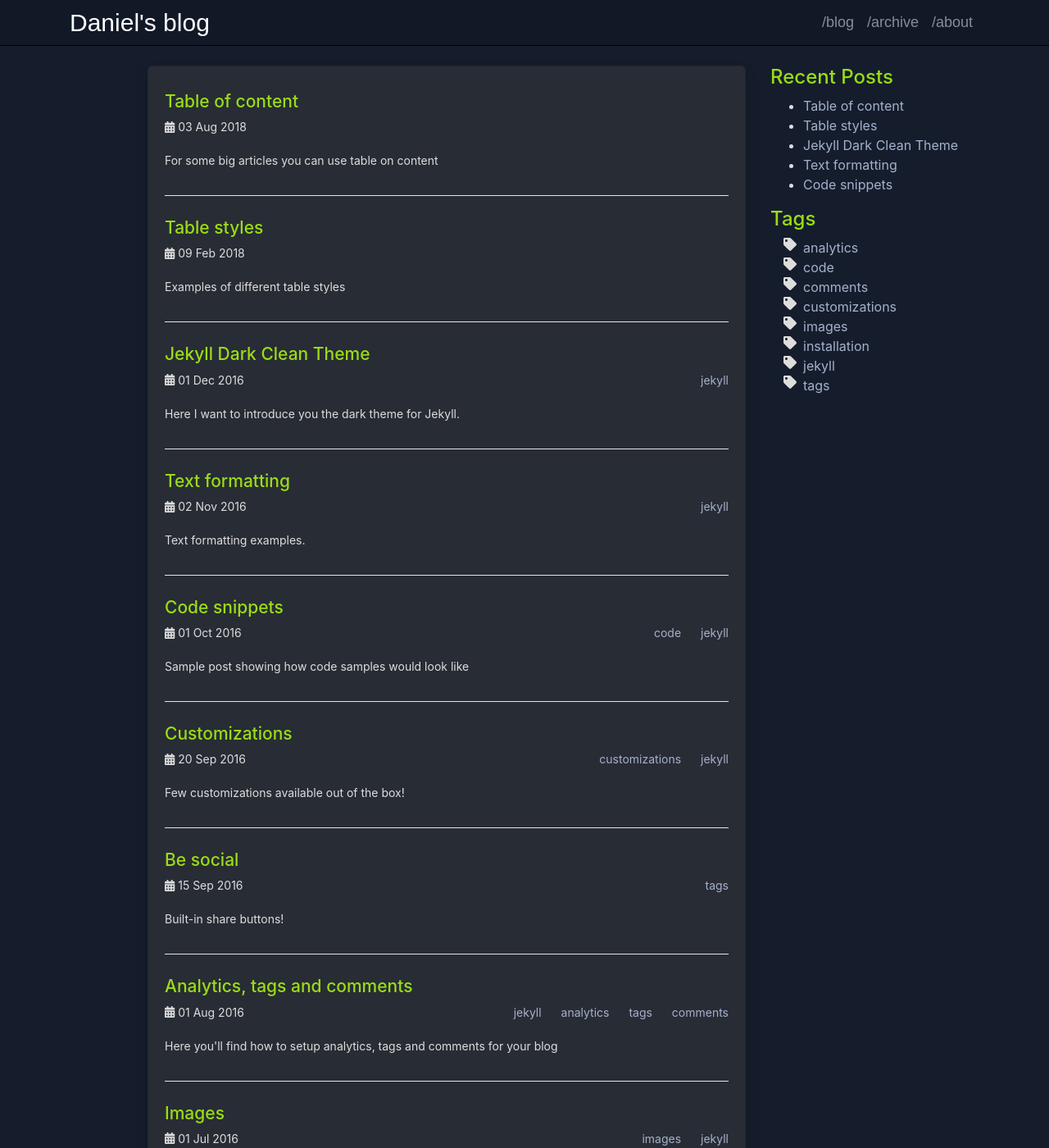
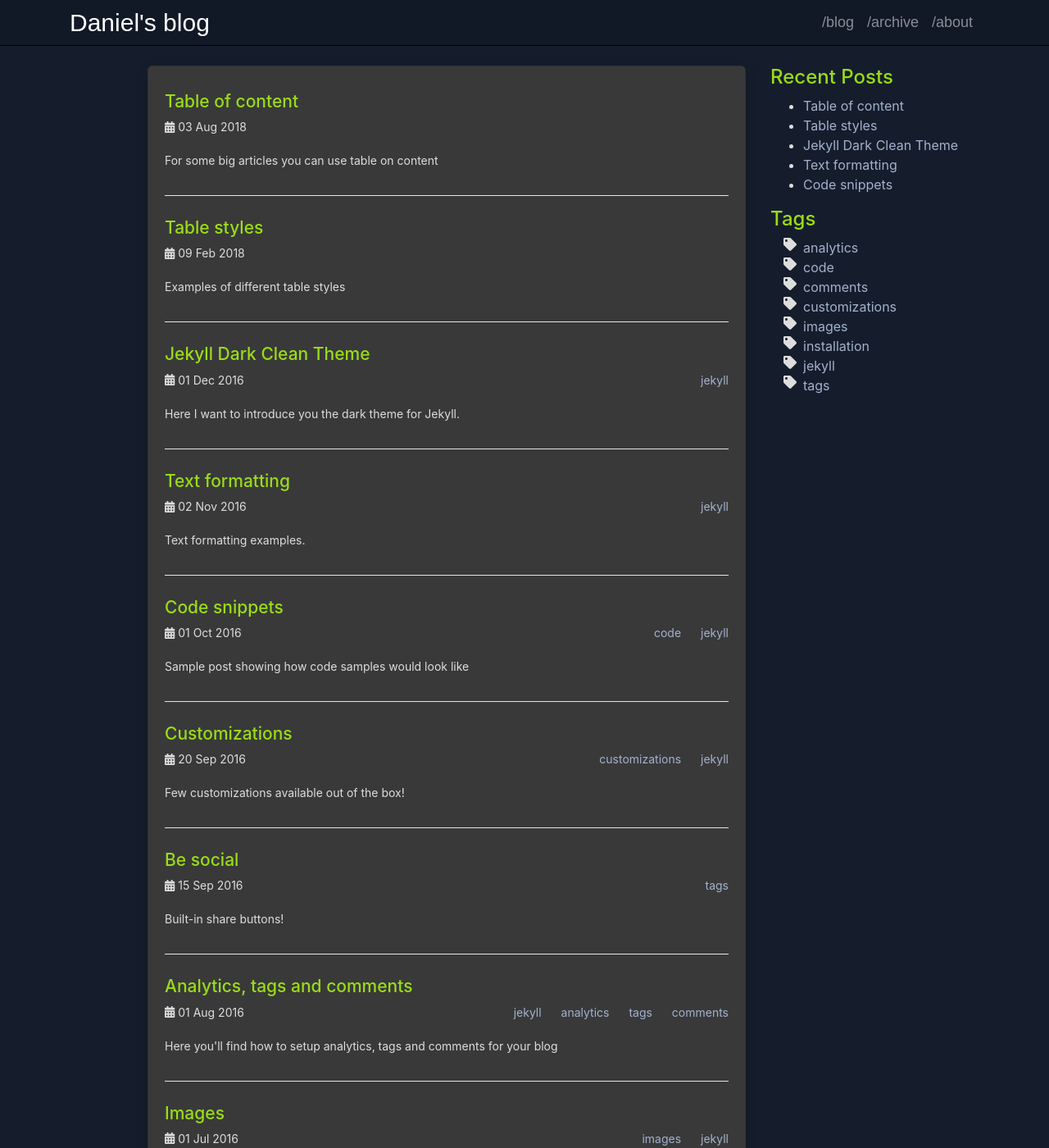
Before and after one commit to danieldavidson/danieldavidson.github.io, a Jekyll site: the page built from index.html, in a window 1280 px wide and 1400 px high. Shown: the whole window at 82% size. Built offline with Jekyll 4.4.1, drawn with Linux system fonts in a browser that asks for light colours.

Commit message:
Update theme.scss

```diff
--- a/assets/css/theme.scss
+++ b/assets/css/theme.scss
@@ -29,8 +29,8 @@ $accent-color: #a4b1cd;    // light blue
 $font-color: #dddddd;
 //$background-color: #292929; //original
 $background-color: #151D2C;
-//$post-panel-color: #39393a; //original
-$post-panel-color: #282c34;
+$post-panel-color: #39393a; //original
+//$post-panel-color: #282c34; // dark-blue
 //$footer-background-color: #292c2f; //original
 $footer-background-color: #111927;
 $note-color: #87CEFA;
```
